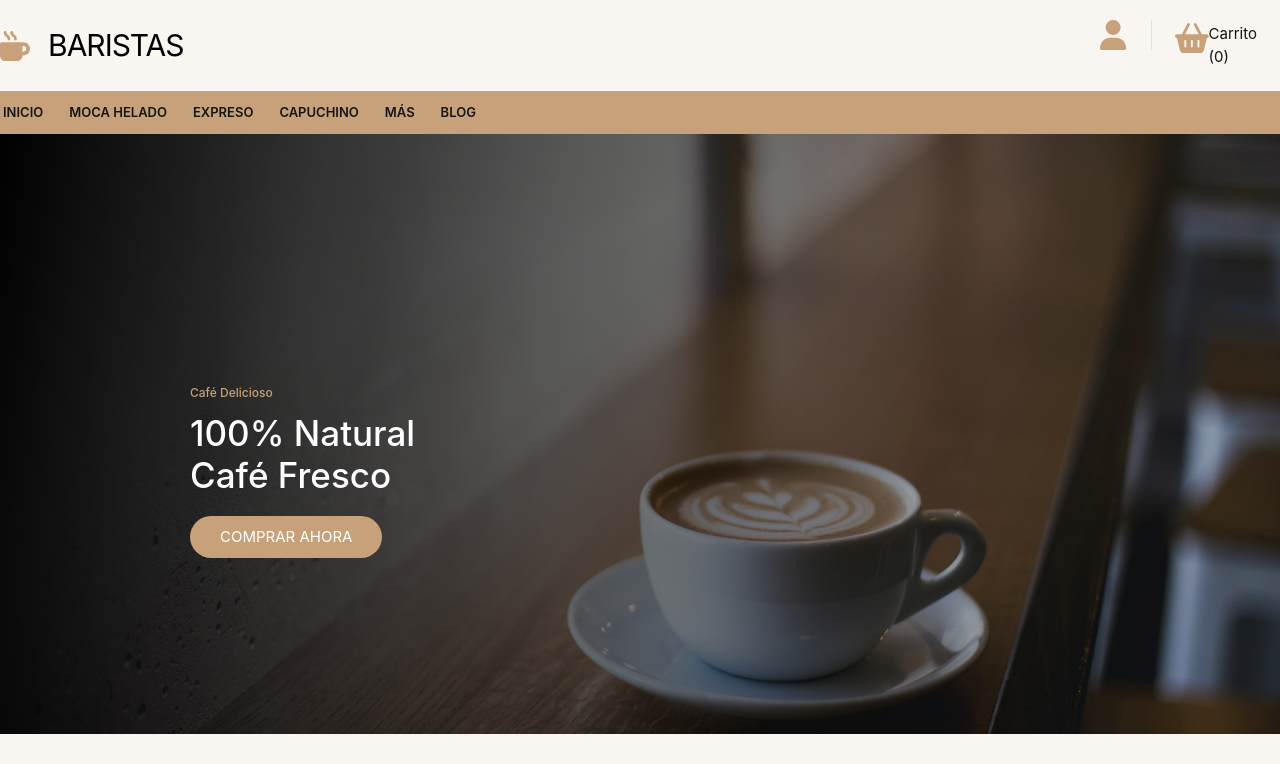
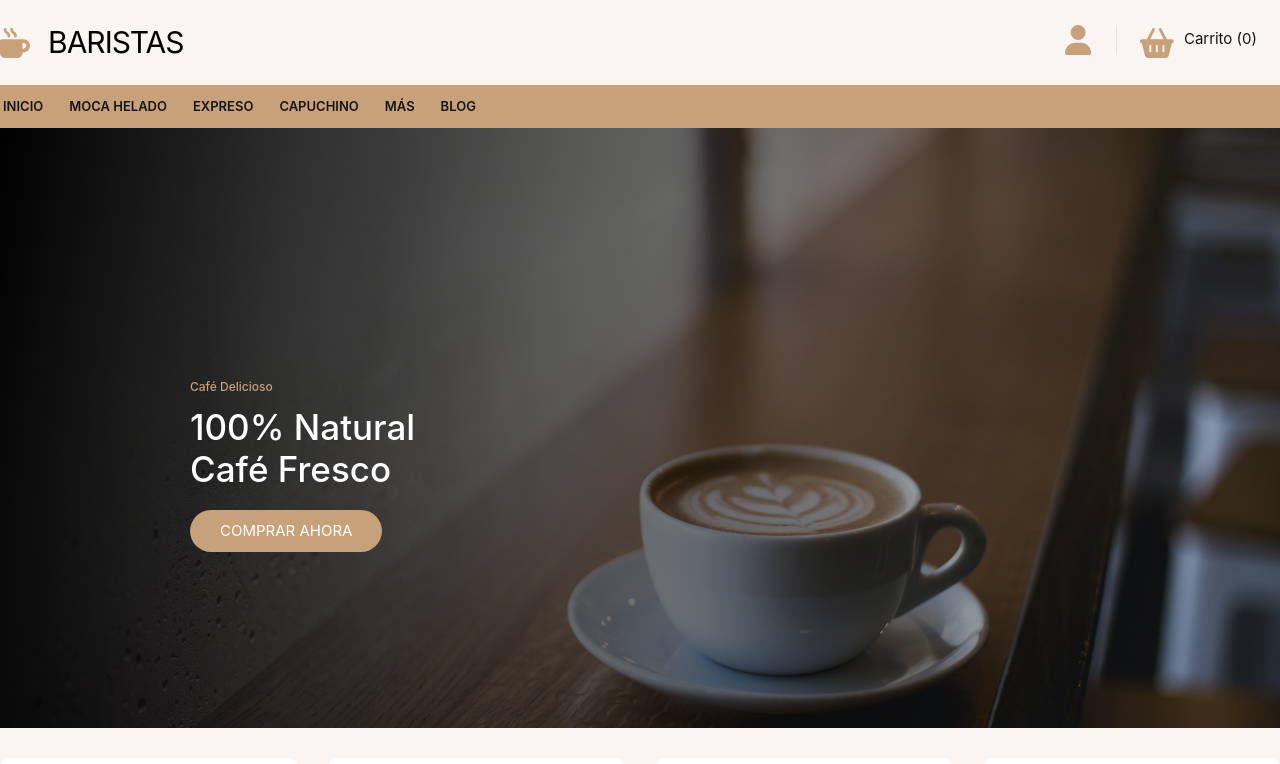
Before and after one commit to rj7041103/CoffeShop-Frontend-Vue, a Vue app: page / in a window 1280 px wide. Shown: the top 764 px of the page. Built offline with nearby package versions, Linux system fonts and the light colour scheme.

Commit message:
Update NavBar to improve shopping cart display and styling

```diff
--- a/src/components/NavBar/NavbarComponent.vue
+++ b/src/components/NavBar/NavbarComponent.vue
@@ -15,11 +15,10 @@ export default {
 
         <div class="container-user">
           <font-i icon="fa-solid fa-user"></font-i>
-          <router-link to="/checkout" class="flex mr-8">
+          <router-link to="/checkout" class="flex mr-8 gap-4">
             <font-i icon="fa-solid fa-basket-shopping"></font-i>
             <div class="content-shopping-cart">
-              <span class="text">Carrito</span>
-              <span class="number">(0)</span>
+              <span class="text ">Carrito (0)</span>
             </div>
           </router-link>
         </div>
```
